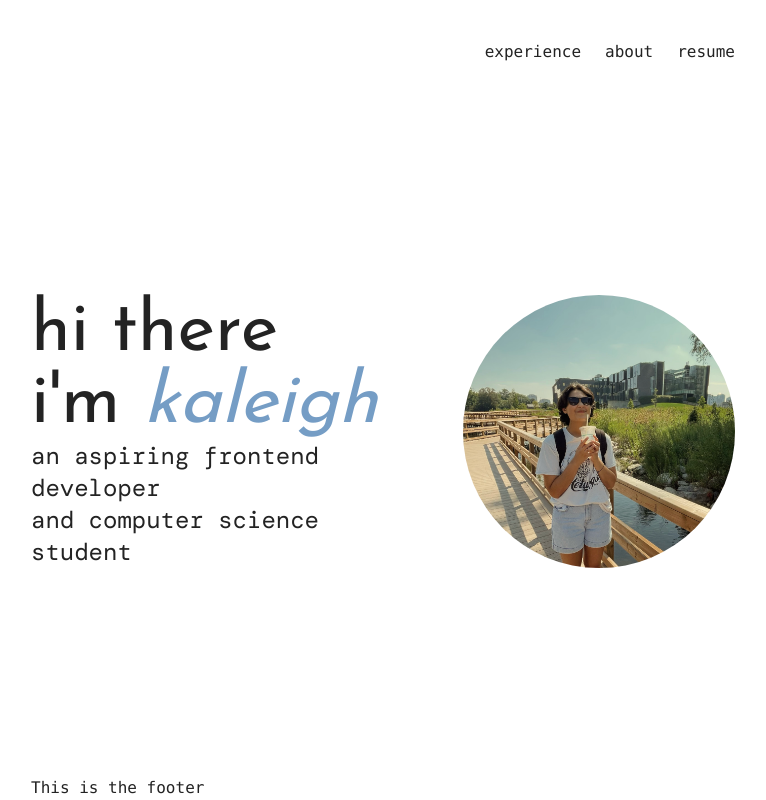
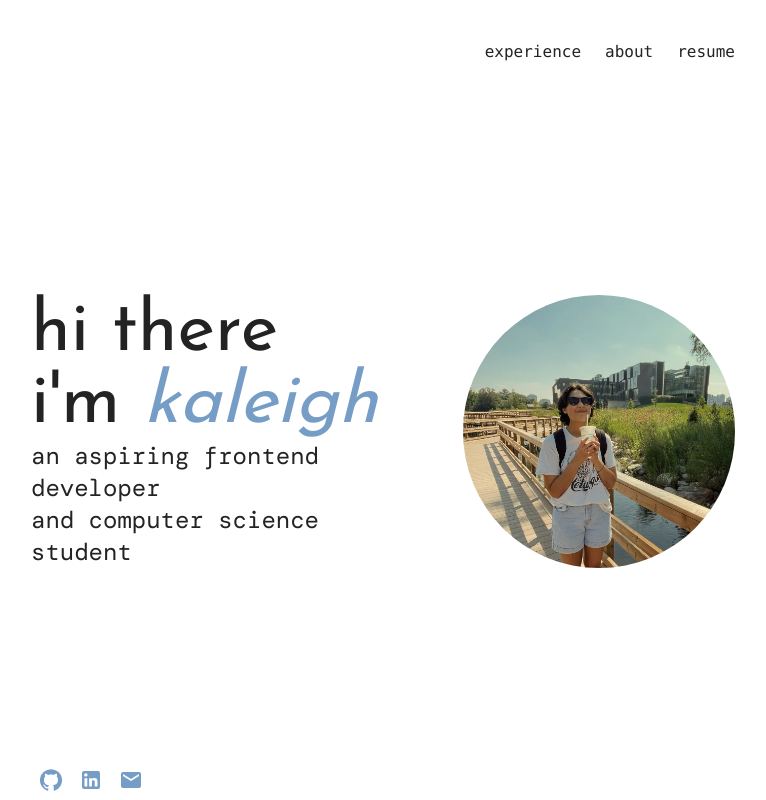
Before and after one commit to kalefed/kale-v2, a Next.js app in the folder kale-v2/: page / in a window 1280 px wide. Shown: the whole page, without its empty margins (257-1023 px from the left). Built offline with nearby package versions, Linux system fonts and the light colour scheme.

Commit message:
Add footer links

```diff
--- a/kale-v2/app/page.js
+++ b/kale-v2/app/page.js
@@ -1,7 +1,13 @@
 import { dm_mono, josefin_sans } from "./font";
 import Image from "next/image";
 import profile from "../assets/profile.png";
+import { IconButton } from '@mui/material';
+import GitHubIcon from '@mui/icons-material/GitHub';
+import LinkedInIcon from '@mui/icons-material/LinkedIn';
+import EmailIcon from '@mui/icons-material/Email';
+
 export default function Home() {
+
   return (
     <main className="h-[calc(100vh-65px)] bg-fixed">
       <div className="flex items-center justify-between h-full">
--- a/kale-v2/components/footer.js
+++ b/kale-v2/components/footer.js
@@ -1,7 +1,30 @@
+import { IconButton } from '@mui/material';
+import GitHubIcon from '@mui/icons-material/GitHub';
+import LinkedInIcon from '@mui/icons-material/LinkedIn';
+import EmailIcon from '@mui/icons-material/Email';
+
 export default function Footer() {
+    const emailAddress = "kaleighfeder@gmail.com"; // Replace with your email address
+
+    // Function to generate the email link
+    const generateEmailLink = () => {
+      const subject = "Hello"; // You can customize the email subject
+      const body = "I'd like to get in touch with you."; // You can customize the email body
+      return `mailto:${emailAddress}?subject=${encodeURIComponent(subject)}&body=${encodeURIComponent(body)}`;
+    };
     return (
         <div className="fixed bottom-0 font-mono">
-            <p>This is the footer</p>
+            <div>
+          <IconButton size="medium" href={"https://github.com/kalefed"} target="_blank" rel="noopener" style={{ color: "#759dc5"}}>
+            <GitHubIcon fontSize="medium"/>
+          </IconButton>
+          <IconButton size="medium" href={"https://www.linkedin.com/in/kaleighfeder/"} target="_blank" rel="noopener" style={{ color: "#759dc5"}}>
+            <LinkedInIcon fontSize="medium"/>
+          </IconButton>
+          <IconButton size="medium" href={generateEmailLink()} target="_blank" rel="noopener" style={{ color: "#759dc5"}}>
+            <EmailIcon fontSize="medium"/>
+          </IconButton>
+          </div>
         </div>
     )
 }
```
